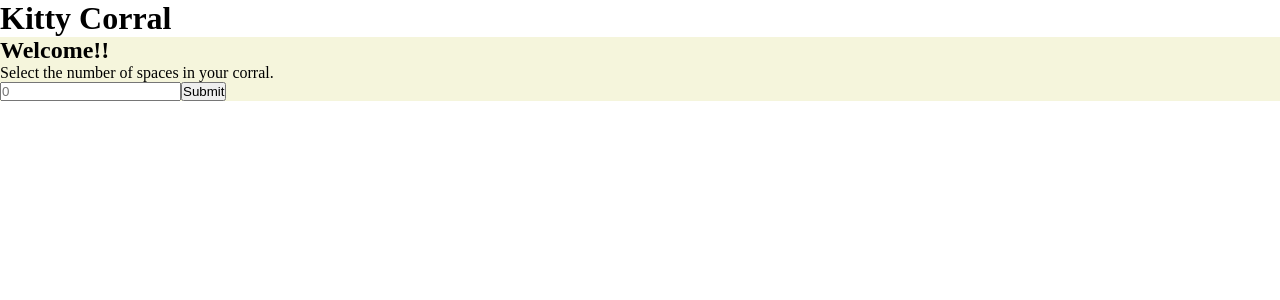
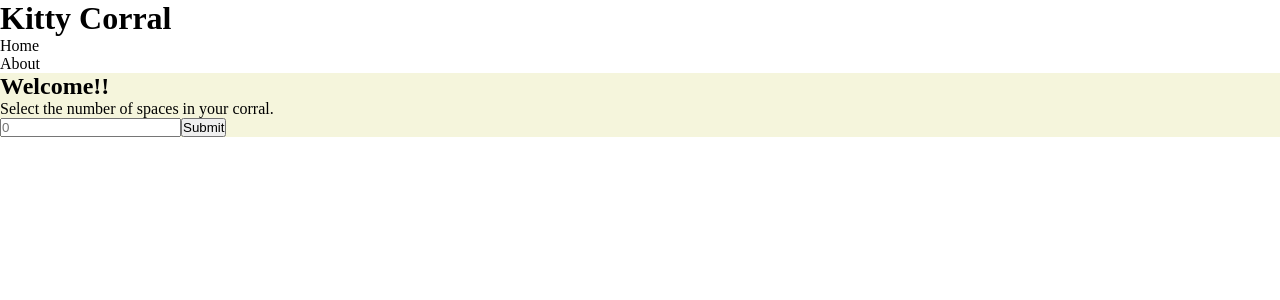
Before and after one commit to franco-ortega/kitty-corral, a Next.js app: page / in a window 1280 px wide. Shown: the top 300 px of the page. Built offline with nearby package versions, Linux system fonts and the light colour scheme.

Commit message:
add Header and Nav components

```diff
--- /dev/null
+++ b/components/header/Header.jsx
@@ -0,0 +1,12 @@
+import Nav from '../nav/Nav';
+
+const Header = () => {
+  return (
+    <header>
+      <h1>Kitty Corral</h1>
+      <Nav />
+    </header>
+  );
+};
+
+export default Header;
--- a/components/layout/Layout.jsx
+++ b/components/layout/Layout.jsx
@@ -1,4 +1,5 @@
 import Head from 'next/head';
+import Header from '../header/Header';
 import styles from './Layout.module.css';
 
 const Layout = ({ children }) => {
@@ -9,9 +10,7 @@ const Layout = ({ children }) => {
         <meta name="description" content="Generated by create next app" />
         <link rel="icon" href="/favicon.ico" />
       </Head>
-      <header>
-        <h1>Kitty Corral</h1>
-      </header>
+      <Header />
       <main>{children}</main>
     </div>
   );
--- /dev/null
+++ b/components/nav/Nav.jsx
@@ -0,0 +1,16 @@
+import Link from 'next/link';
+
+const Nav = () => {
+  return (
+    <ul>
+      <li>
+        <Link href="/">Home</Link>
+      </li>
+      <li>
+        <Link href="/about">About</Link>
+      </li>
+    </ul>
+  );
+};
+
+export default Nav;
```
